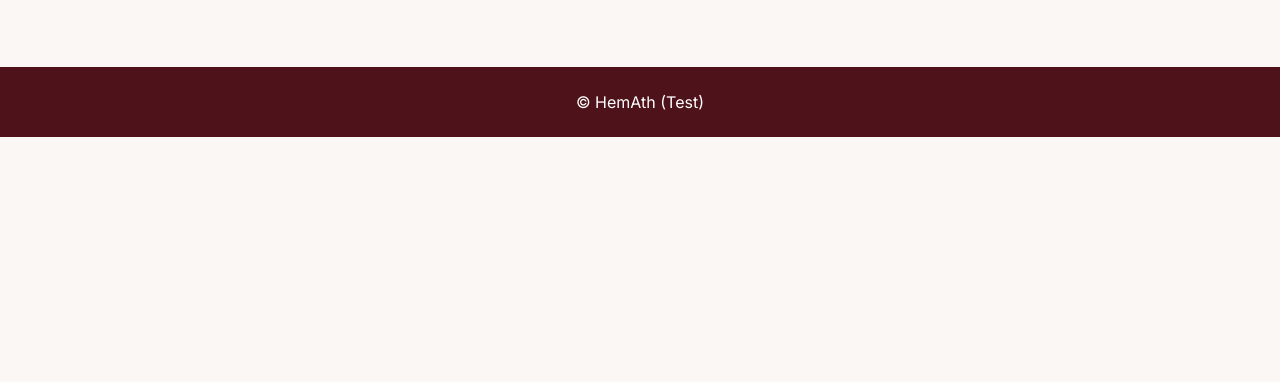
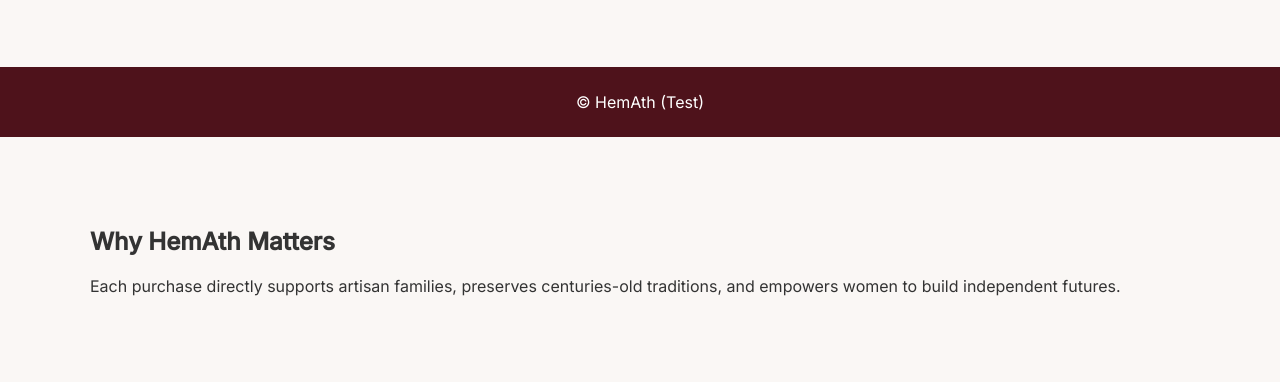
Before and after one commit to Achakoo301/hemath-test-site, a plain HTML site: page index.html in a window 1280 px wide. Shown: the part 1426-1808 px from the top of the page. Before the commit the page ends 1563 px from the top, so only its background shows below. Drawn offline with Linux system fonts and the light colour scheme.

Commit message:
Update index.html

```diff
--- a/index.html
+++ b/index.html
@@ -54,4 +54,12 @@
 <footer>© HemAth (Test)</footer>
 
 </body>
+
+<section class="section">
+<h2>Why HemAth Matters</h2>
+<p>
+Each purchase directly supports artisan families, preserves centuries-old traditions,
+and empowers women to build independent futures.
+</p>
+</section>
 </html>
```
